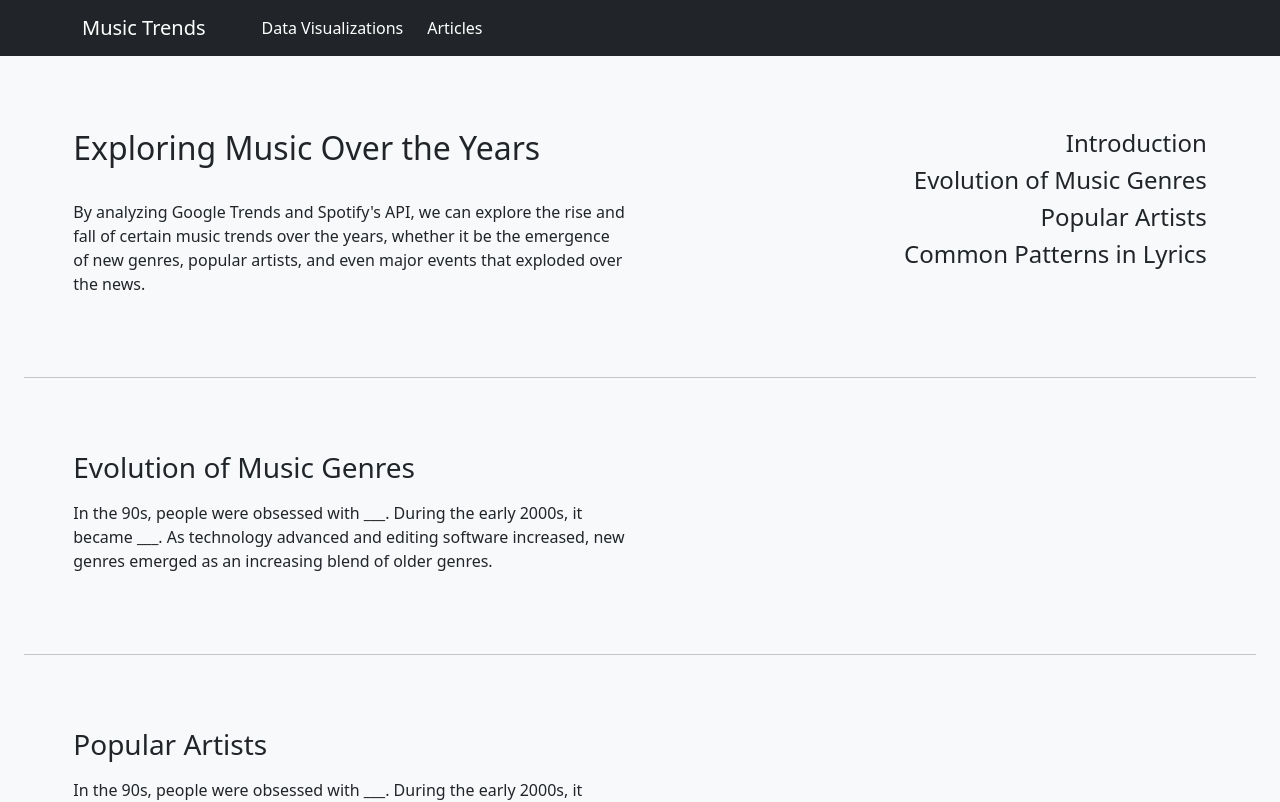
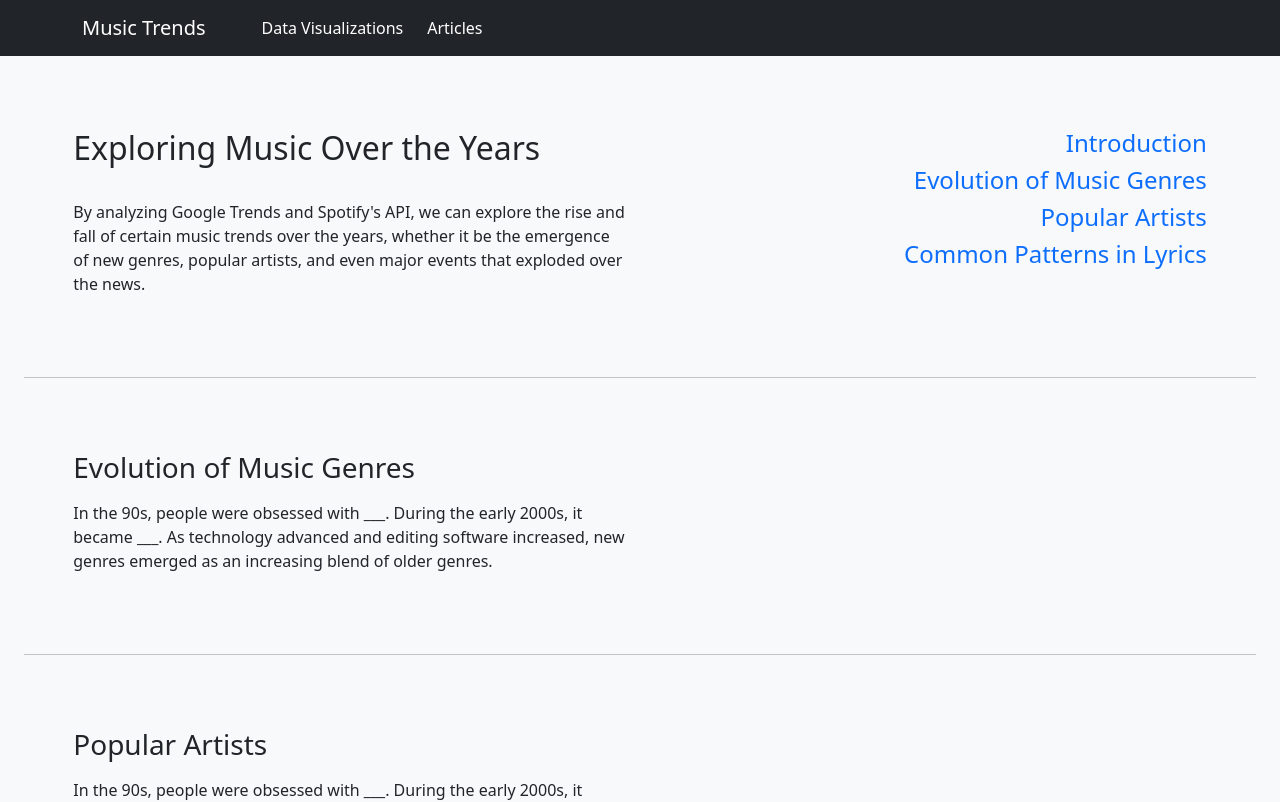
Before and after one commit to mwreed1/intro_dh, a React (Create React App) app in the folder intro-dh-app/: page / in a window 1280 px wide. Shown: the top 802 px of the page. Built offline with nearby package versions, Linux system fonts and the light colour scheme.

Commit message:
add hyperlinks

```diff
--- a/intro-dh-app/src/components/index.js
+++ b/intro-dh-app/src/components/index.js
@@ -6,7 +6,7 @@ class Index extends Component {
 		return (
             <>
                 <div className="bg-light min-vh-100 px-4">
-                    <div className="row main-container flex-wrap">
+                    <div id="intro" className="row main-container flex-wrap">
                         <div className="col">
                             <h2 className="py-4">Exploring Music Over the Years</h2>
                             <p>
@@ -14,13 +14,13 @@ class Index extends Component {
                             </p>
                         </div>
                         <div className="col py-4 text-end">
-                            <h4>Introduction</h4>
-                            <h4>Evolution of Music Genres</h4>
-                            <h4>Popular Artists</h4>
-                            <h4>Common Patterns in Lyrics</h4>
+                            <a href="#intro" className="text-decoration-none"><h4>Introduction</h4></a>
+                            <a href="#evolution" className="text-decoration-none"><h4>Evolution of Music Genres</h4></a>
+                            <a href="#artists" className="text-decoration-none"><h4>Popular Artists</h4></a>
+                            <a href="#lyrics" className="text-decoration-none"><h4>Common Patterns in Lyrics</h4></a>
                         </div>
                     </div>
-                    <hr></hr>
+                    <hr id="evolution"></hr>
                     <div className="row main-container flex-wrap">
                         <div className="col">
                             <h3 className="py-2">Evolution of Music Genres</h3>
@@ -31,7 +31,7 @@ class Index extends Component {
                         <div className="col py-4 text-end">
                         </div>
                     </div>
-                    <hr></hr>
+                    <hr id="artists" ></hr>
                     <div className="row main-container flex-wrap">
                         <div className="col">
                             <h3 className="py-2">Popular Artists</h3>
@@ -42,7 +42,7 @@ class Index extends Component {
                         <div className="col py-4 text-end">
                         </div>
                     </div>
-                    <hr></hr>
+                    <hr id="lyrics"></hr>
                     <div className="row main-container flex-wrap">
                         <div className="col">
                             <h3 className="py-2">Common Patterns in Lyrics</h3>
```
